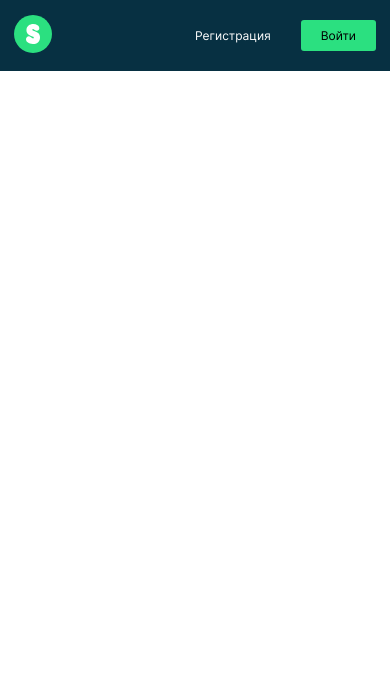
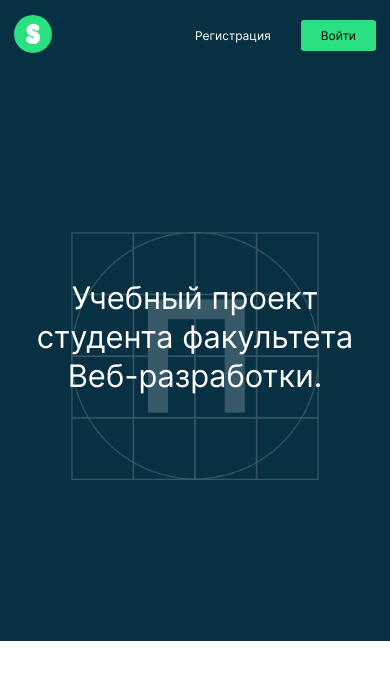
Before and after one commit to VasilyRazdorsky/movies-explorer-frontend, a React (Create React App) app: page / in a window 390 px wide. Shown: the top 680 px of the page. Built offline with nearby package versions, Linux system fonts and the light colour scheme.

Commit message:
Реализовать компонент Promo #8

```diff
--- a/src/components/Main/Main.jsx
+++ b/src/components/Main/Main.jsx
@@ -1,7 +1,11 @@
 import Header from "../Header/Header";
+import Promo from "../Promo/Promo";
 const Main = ({currentPage}) => {
     return (
-        <Header currentPage={currentPage}/>
+        <>
+            <Header currentPage={currentPage}/>
+            <Promo />
+        </>
     );
 }
 
--- /dev/null
+++ b/src/components/Promo/Promo.css
@@ -0,0 +1,56 @@
+.promo {
+    padding-top: 184px;
+    padding-bottom: 224px;
+    background-color: #073042;
+    background-image: url("../../images/promo-image.png");
+    background-repeat: no-repeat;
+    background-position: center center;
+    background-size: 320px 320px;
+    text-align: center;
+}
+
+.promo__container {
+    padding: 0 275px;
+}
+
+.promo__title {
+    margin: 0;
+    font-weight: 400;
+    font-size: 50px;
+    line-height: 58px;
+    color: #fff;
+}
+
+@media screen and (max-width: 1080px) {
+    .promo__container {
+        padding: 0 100px;
+    }
+}
+
+@media screen and (max-width: 768px) {
+    .promo__container {
+        padding: 0 19px;
+    }
+
+    .promo {
+        padding-top: 326px;
+        padding-bottom: 342px;
+    }
+}
+
+@media screen and (max-width: 550px) {
+    .promo__container {
+        padding: 0 10px;
+    }
+
+    .promo {
+        padding-top: 207px;
+        padding-bottom: 246px;
+        background-size: 248px 248px;
+    }
+
+    .promo__title {
+        font-size: 31px;
+        line-height: 39px;
+    }
+}
--- /dev/null
+++ b/src/components/Promo/Promo.jsx
@@ -0,0 +1,11 @@
+const Promo = () => {
+    return (
+        <section className="promo">
+            <div className="promo__container">
+                <h1 className="promo__title">Учебный проект студента факультета Веб-разработки.</h1>
+            </div>
+        </section>
+    );
+}
+
+export default Promo;
--- a/src/index.css
+++ b/src/index.css
@@ -4,3 +4,4 @@
 @import url('./components/Header/Header.css');
 @import url('./components/Navigation/Navigation.css');
 @import url('./components/BurgerMenu/BurgerMenu.css');
+@import url('./components/Promo/Promo.css');
```
Also changed, not shown: src/images/promo-image.png (added).
